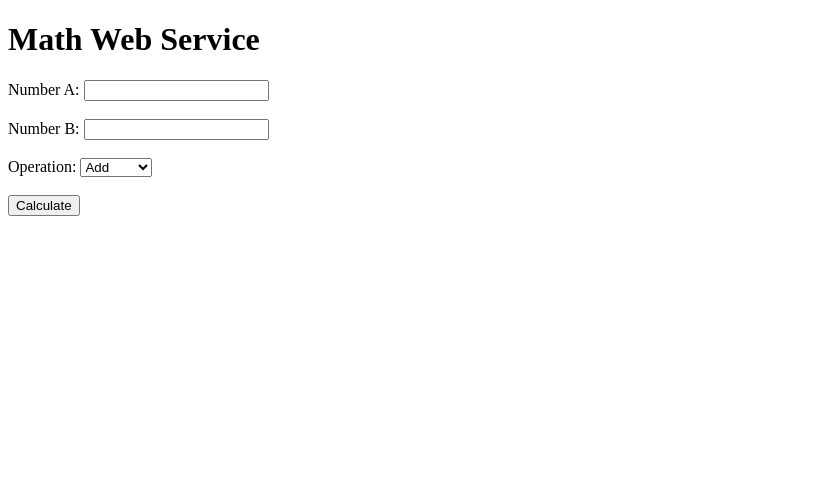
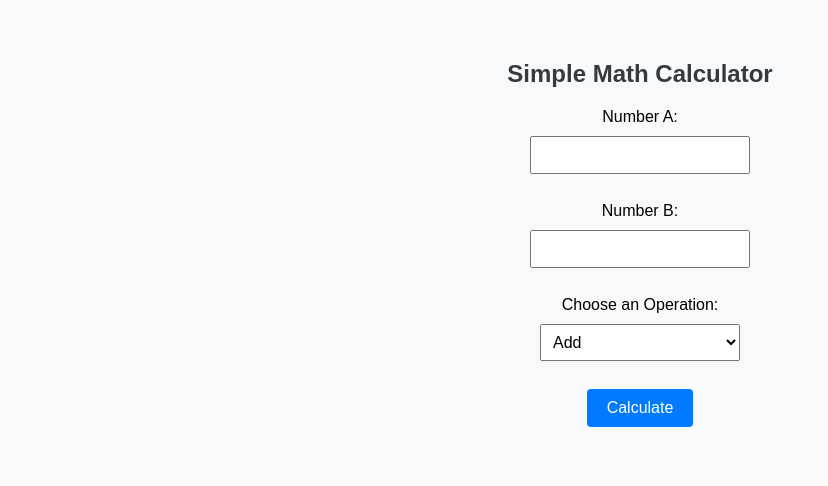
Before and after one commit to ajamoham/flask-math-service, a Flask app: page / in a window 1280 px wide. Shown: the top 486 px of the page, without its empty margins (0-828 px from the left). Run offline with Flask 3, Linux system fonts and the light colour scheme.

Commit message:
Add CSS styling for web UI

```diff
--- /dev/null
+++ b/static/style.css
@@ -0,0 +1,38 @@
+body {
+    font-family: Arial, sans-serif;
+    background-color: #f8f9fa;
+    margin: 0;
+    padding: 40px;
+    text-align: center;
+}
+
+h2 {
+    color: #343a40;
+}
+
+input, select {
+    padding: 8px;
+    margin: 10px;
+    width: 200px;
+    font-size: 16px;
+}
+
+button {
+    padding: 10px 20px;
+    background-color: #007bff;
+    color: white;
+    border: none;
+    font-size: 16px;
+    border-radius: 4px;
+    cursor: pointer;
+}
+
+button:hover {
+    background-color: #0056b3;
+}
+
+#result {
+    margin-top: 20px;
+    font-size: 20px;
+    color: #28a745;
+}
--- a/templates/index.html
+++ b/templates/index.html
@@ -1,7 +1,9 @@
 <!DOCTYPE html>
-<html>
+<html lang="en">
 <head>
-    <title>Math Calculator API</title>
+    <meta charset="UTF-8">
+    <title>Math Calculator</title>
+    <link rel="stylesheet" href="{{ url_for('static', filename='style.css') }}">
     <script>
         async function calculate() {
             const a = document.getElementById("a").value;
@@ -17,25 +19,21 @@
             });
 
             const data = await response.json();
-
-            if (data.error) {
-                document.getElementById("result").innerText = "Error: " + data.error;
-            } else {
-                document.getElementById("result").innerText = `Result: ${data.result}`;
-            }
+            document.getElementById("result").innerText =
+                data.result !== undefined ? `Result: ${data.result}` : `Error: ${data.error}`;
         }
     </script>
 </head>
 <body>
-    <h1>Math Web Service</h1>
+    <h2>Simple Math Calculator</h2>
 
-    <label for="a">Number A:</label>
-    <input type="number" id="a"><br><br>
+    <label for="a">Number A:</label><br>
+    <input type="number" id="a" required><br><br>
 
-    <label for="b">Number B:</label>
-    <input type="number" id="b"><br><br>
+    <label for="b">Number B:</label><br>
+    <input type="number" id="b" required><br><br>
 
-    <label for="operation">Operation:</label>
+    <label for="operation">Choose an Operation:</label><br>
     <select id="operation">
         <option value="add">Add</option>
         <option value="subtract">Subtract</option>
```
